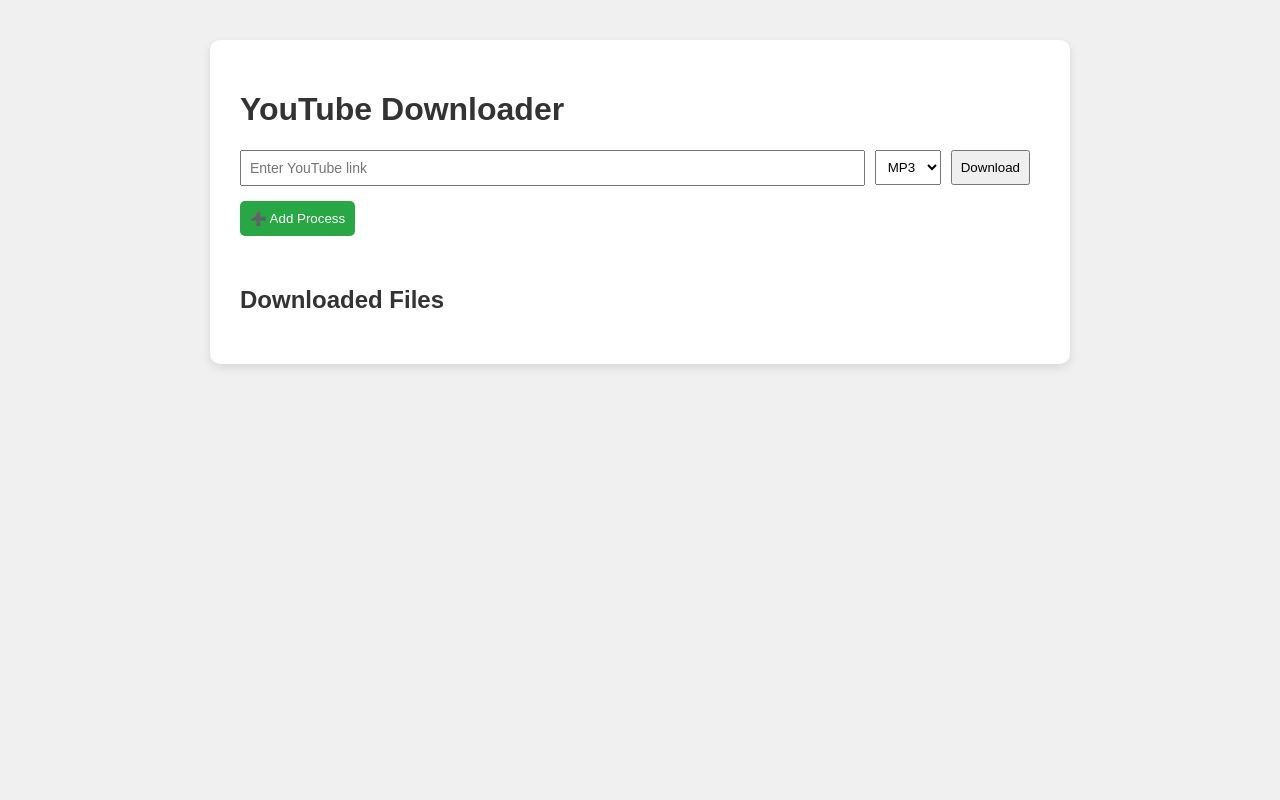
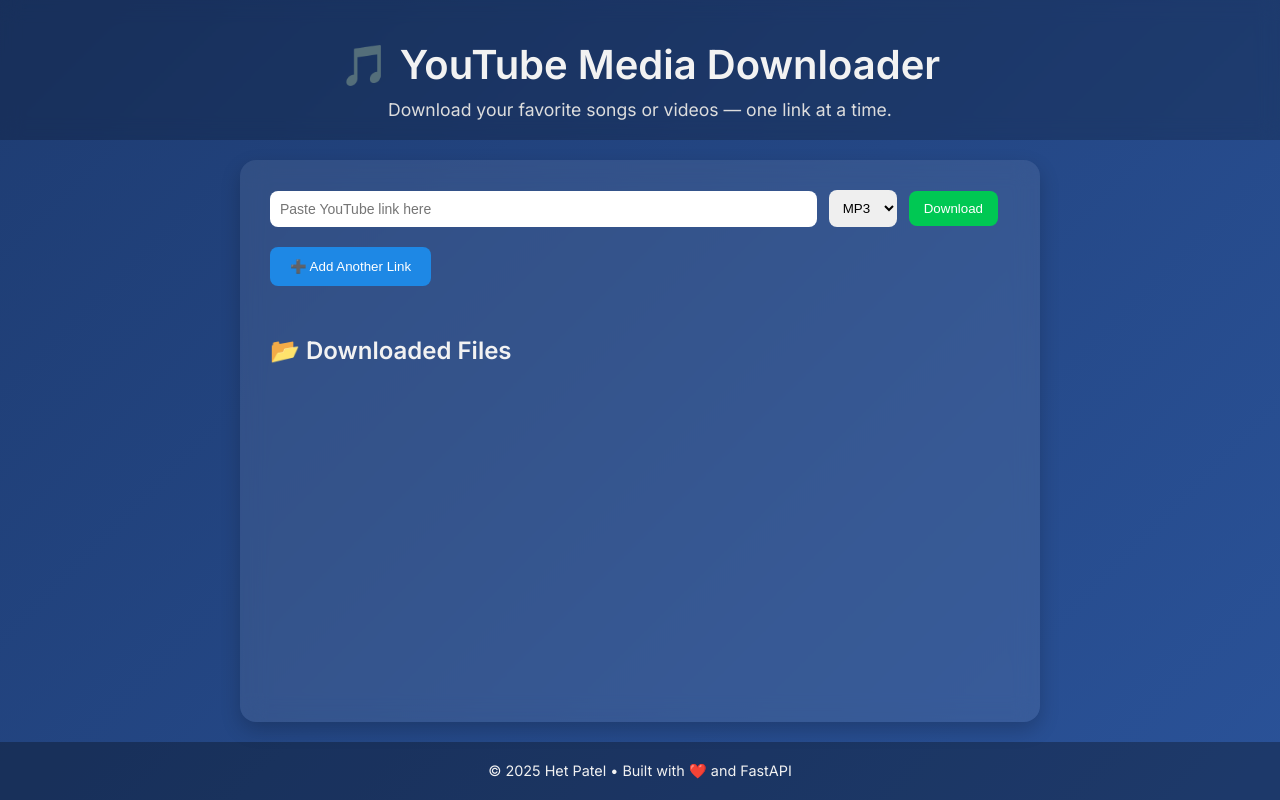
Before and after one commit to DevInventor/youtube_downloader, a FastAPI app: page / in a window 1280 px wide. Run offline with FastAPI, Linux system fonts and the light colour scheme; data that the repository does not hold is empty.

Commit message:
improve UI design

```diff
--- a/main.py
+++ b/main.py
@@ -25,8 +25,9 @@ async def home(request: Request):
 async def api_download(link: str = Form(...), format: str = Form(...)):
     try:
         ydl_opts = {
-            'ffmpeg_location': 'E:/ffmpeg/bin',  # adjust if needed
+            'ffmpeg_location': 'E:/ffmpeg/bin',  # your ffmpeg path
             'outtmpl': os.path.join(DOWNLOADS_PATH, '%(title)s.%(ext)s'),
+            'noplaylist': True,  # <-- ADD THIS LINE
             'format': 'bestaudio/best' if format == 'mp3' else 'best',
             'postprocessors': [{
                 'key': 'FFmpegExtractAudio',
--- a/static/style.css
+++ b/static/style.css
@@ -1,56 +1,143 @@
+* {
+    margin: 0;
+    padding: 0;
+    box-sizing: border-box;
+}
+
 body {
-    font-family: Arial, sans-serif;
-    background: #f0f0f0;
+    font-family: 'Inter', sans-serif;
+    background: linear-gradient(135deg, #1e3c72, #2a5298);
+    color: #f2f2f2;
+    min-height: 100vh;
+    display: flex;
+    flex-direction: column;
 }
+
+header {
+    text-align: center;
+    padding: 40px 20px 20px;
+    background: rgba(0, 0, 0, 0.2);
+    backdrop-filter: blur(10px);
+}
+
+header h1 {
+    font-size: 2.5em;
+    margin-bottom: 10px;
+}
+
+header p {
+    font-size: 1.1em;
+    color: #ddd;
+}
+
+main {
+    flex: 1;
+    padding: 20px;
+    display: flex;
+    justify-content: center;
+}
+
 .container {
+    background: rgba(255, 255, 255, 0.08);
+    border-radius: 16px;
+    padding: 30px;
     max-width: 800px;
-    margin: auto;
-    background: white;
-    padding: 30px;
-    border-radius: 10px;
-    margin-top: 40px;
-    box-shadow: 0 4px 10px rgba(0,0,0,0.1);
+    width: 100%;
+    box-shadow: 0 8px 20px rgba(0, 0, 0, 0.2);
+    backdrop-filter: blur(12px);
 }
-h1, h2 {
-    color: #333;
-}
+
 .process-row {
     display: flex;
     align-items: center;
-    margin-bottom: 15px;
-    gap: 10px;
+    gap: 12px;
+    margin-bottom: 20px;
+    flex-wrap: wrap;
 }
+
 .link-input {
     flex: 2;
-    padding: 8px;
+    padding: 10px;
+    border-radius: 8px;
+    border: none;
+    outline: none;
     font-size: 14px;
+    width: 100%;
 }
-.format-select, button {
-    padding: 8px;
+
+.format-select {
+    padding: 10px;
+    border-radius: 8px;
+    border: none;
 }
+
+.download-btn {
+    padding: 10px 15px;
+    border: none;
+    background-color: #00c853;
+    color: white;
+    border-radius: 8px;
+    cursor: pointer;
+    transition: background 0.3s;
+}
+
+.download-btn:hover {
+    background-color: #00b44b;
+}
+
+.add-btn {
+    background-color: #1e88e5;
+    color: white;
+    padding: 12px 20px;
+    border-radius: 8px;
+    border: none;
+    margin-bottom: 30px;
+    cursor: pointer;
+    transition: background 0.3s;
+}
+
+.add-btn:hover {
+    background-color: #1976d2;
+}
+
 .loader {
     width: 20px;
     height: 20px;
-    border: 3px solid #ccc;
-    border-top: 3px solid #007bff;
+    border: 3px solid rgba(255,255,255,0.3);
+    border-top: 3px solid #fff;
     border-radius: 50%;
     animation: spin 1s linear infinite;
 }
+
 @keyframes spin {
-    0% { transform: rotate(0deg); }
-    100% { transform: rotate(360deg); }
+    to {
+        transform: rotate(360deg);
+    }
 }
-.add-btn {
-    background-color: #28a745;
-    color: white;
-    padding: 10px;
-    margin-bottom: 30px;
-    border: none;
-    border-radius: 5px;
-    cursor: pointer;
+
+.status {
+    font-size: 0.95em;
 }
-.add-btn:hover {
-    background-color: #218838;
+
+h2 {
+    margin: 20px 0 10px;
+    font-weight: 600;
 }
-.status {
-    font-si
+
+.file-list {
+    list-style: none;
+    padding-left: 0;
+}
+
+.file-list li {
+    padding: 8px 0;
+    border-bottom: 1px solid rgba(255,255,255,0.1);
+    font-size: 0.95em;
+}
+
+footer {
+    text-align: center;
+    padding: 20px;
+    font-size: 0.9em;
+    background-color: rgba(0, 0, 0, 0.3);
+}
--- a/templates/index.html
+++ b/templates/index.html
@@ -1,22 +1,30 @@
 <!DOCTYPE html>
-<html>
+<html lang="en">
 <head>
-    <title>Multi YouTube Downloader</title>
+    <meta charset="UTF-8">
+    <title>YouTube Downloader</title>
     <link rel="stylesheet" href="/static/style.css">
+    <link href="https://fonts.googleapis.com/css2?family=Inter:wght@400;600&display=swap" rel="stylesheet">
 </head>
 <body>
-<div class="container">
-    <h1>YouTube Downloader</h1>
+    <header>
+        <h1>🎵 YouTube Media Downloader</h1>
+        <p>Download your favorite songs or videos — one link at a time.</p>
+    </header>
 
-    <div id="process-container">
-        <!-- Process rows go here -->
-    </div>
+    <main>
+        <div class="container">
+            <div id="process-container"></div>
+            <button onclick="addProcess()" class="add-btn">➕ Add Another Link</button>
 
-    <button onclick="addProcess()" class="add-btn">➕ Add Process</button>
+            <h2>📂 Downloaded Files</h2>
+            <ul id="file-list" class="file-list"></ul>
+        </div>
+    </main>
 
-    <h2>Downloaded Files</h2>
-    <ul id="file-list"></ul>
-</div>
+    <footer>
+        <p>&copy; 2025 Het Patel • Built with ❤️ and FastAPI</p>
+    </footer>
 
 <script>
 let processCount = 0;
@@ -27,12 +35,12 @@ function addProcess() {
     const div = document.createElement("div");
     div.className = "process-row";
     div.innerHTML = `
-        <input type="text" class="link-input" placeholder="Enter YouTube link">
+        <input type="text" class="link-input" placeholder="Paste YouTube link here" required>
         <select class="format-select">
             <option value="mp3">MP3</option>
             <option value="mp4">MP4</option>
         </select>
-        <button onclick="download(this)">Download</button>
+        <button onclick="download(this)" class="download-btn">Download</button>
         <span class="loader" style="display: none;"></span>
         <span class="status"></span>
     `;
@@ -67,10 +75,10 @@ async function download(button) {
     loader.style.display = "none";
 
     if (result.success) {
-        status.textContent = "✅ Downloaded";
+        status.textContent = "✅ Done";
         loadDownloadedFiles();
     } else {
-        status.textContent = "❌ Error: " + result.message;
+        status.textContent = "❌ " + result.message;
     }
 }
 
@@ -89,7 +97,7 @@ async function loadDownloadedFiles() {
 }
 
 window.onload = () => {
-    addProcess(); // Add first row by default
+    addProcess(); // One input by default
     loadDownloadedFiles();
 };
 </script>
```
